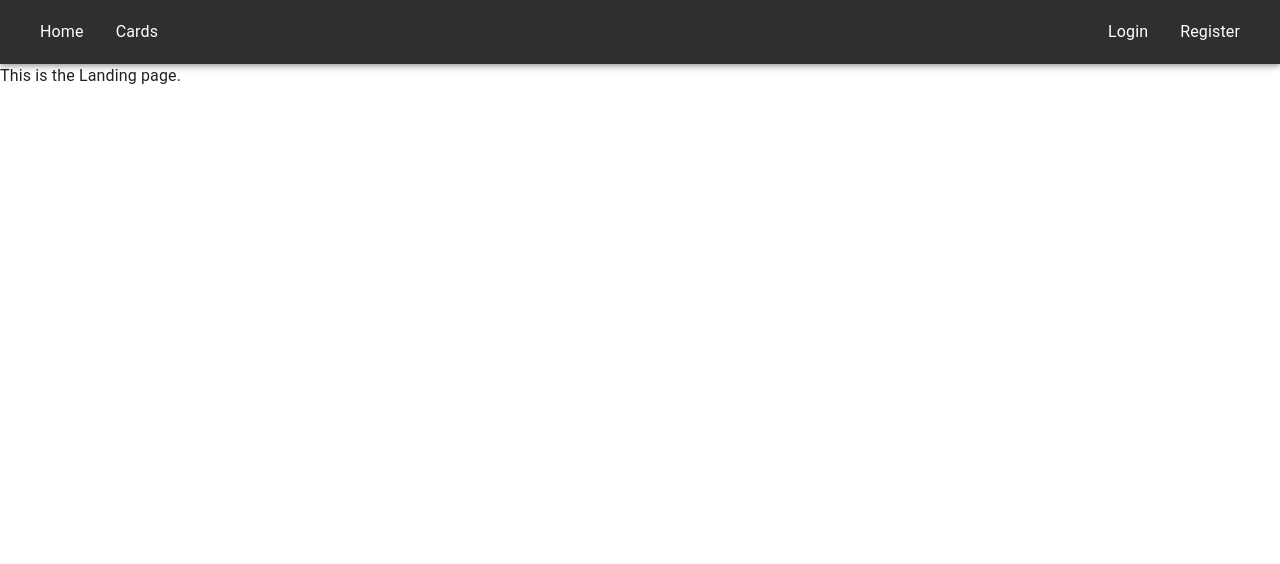
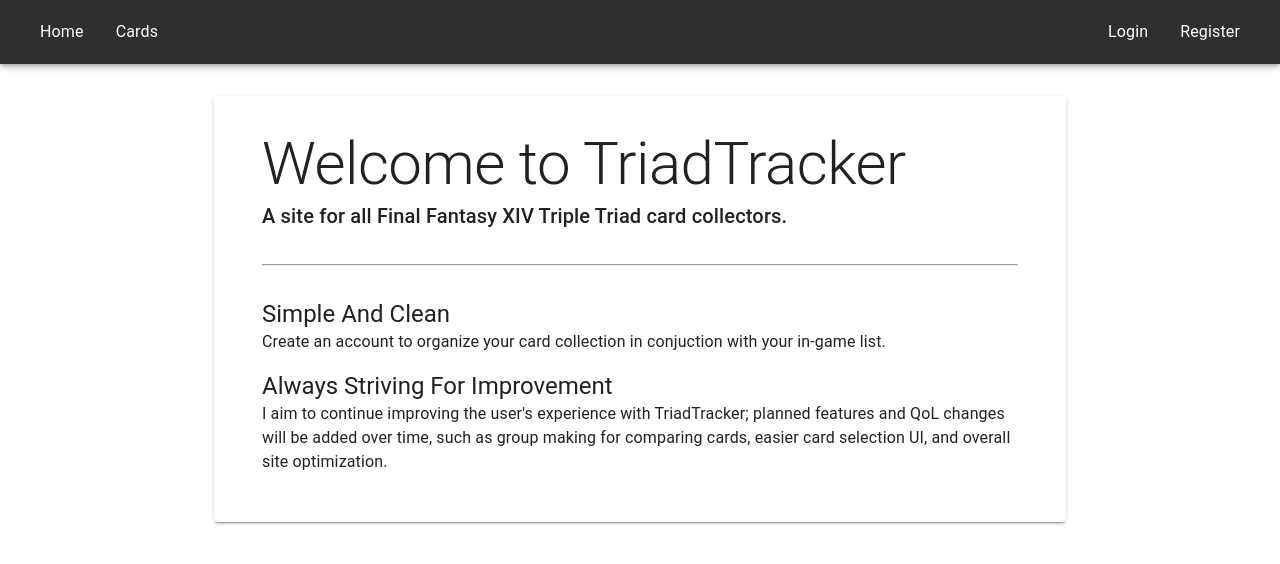
Before and after one commit to allen-nagtalon/triadtracker, a React (Create React App) app in the folder client/: page / in a window 1280 px wide. Shown: the top 564 px of the page. Built offline with nearby package versions, Linux system fonts and the light colour scheme.

Commit message:
Created and styled Landing page

```diff
--- a/client/src/pages/Landing/Landing.js
+++ b/client/src/pages/Landing/Landing.js
@@ -1,10 +1,37 @@
 import React from 'react'
+import { Container, Paper, Typography, Box } from '@mui/material'
 
 const Landing = _ => {
   return (
-    <div>
-      This is the Landing page.
-    </div>
+    <Container maxWidth='md' sx={{ mt: 4 }}>
+      <Paper elevation={2} sx={{ px: 6, pt: 4, pb: 2 }}>
+        <Box sx={{ mb: 4 }}>
+          <Typography variant='h2'>
+            Welcome to TriadTracker
+          </Typography>
+          <Typography variant='h6'>
+            A site for all Final Fantasy XIV Triple Triad card collectors.
+          </Typography>
+        </Box>
+        <hr />
+        <Box sx={{ mt: 4, mb: 2 }}>
+          <Typography variant='h5'>
+            Simple And Clean
+          </Typography>
+          <Typography>
+            Create an account to organize your card collection in conjuction with your in-game list.
+          </Typography>
+        </Box>
+        <Box sx={{ mb: 4 }}>
+          <Typography variant='h5'>
+            Always Striving For Improvement
+          </Typography>
+          <Typography>
+            I aim to continue improving the user's experience with TriadTracker; planned features and QoL changes will be added over time, such as group making for comparing cards, easier card selection UI, and overall site optimization.
+          </Typography>
+        </Box>
+      </Paper>
+    </Container>
   )
 }
 
```
